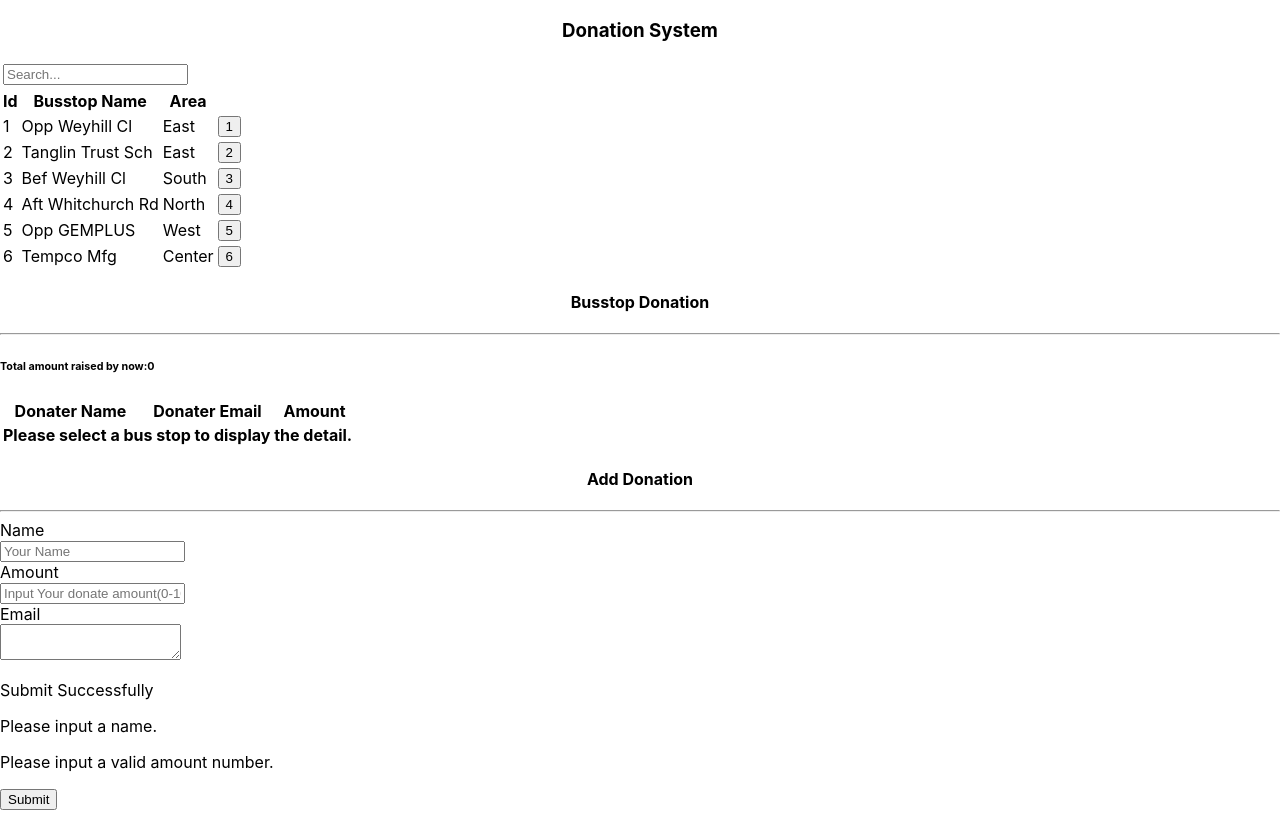
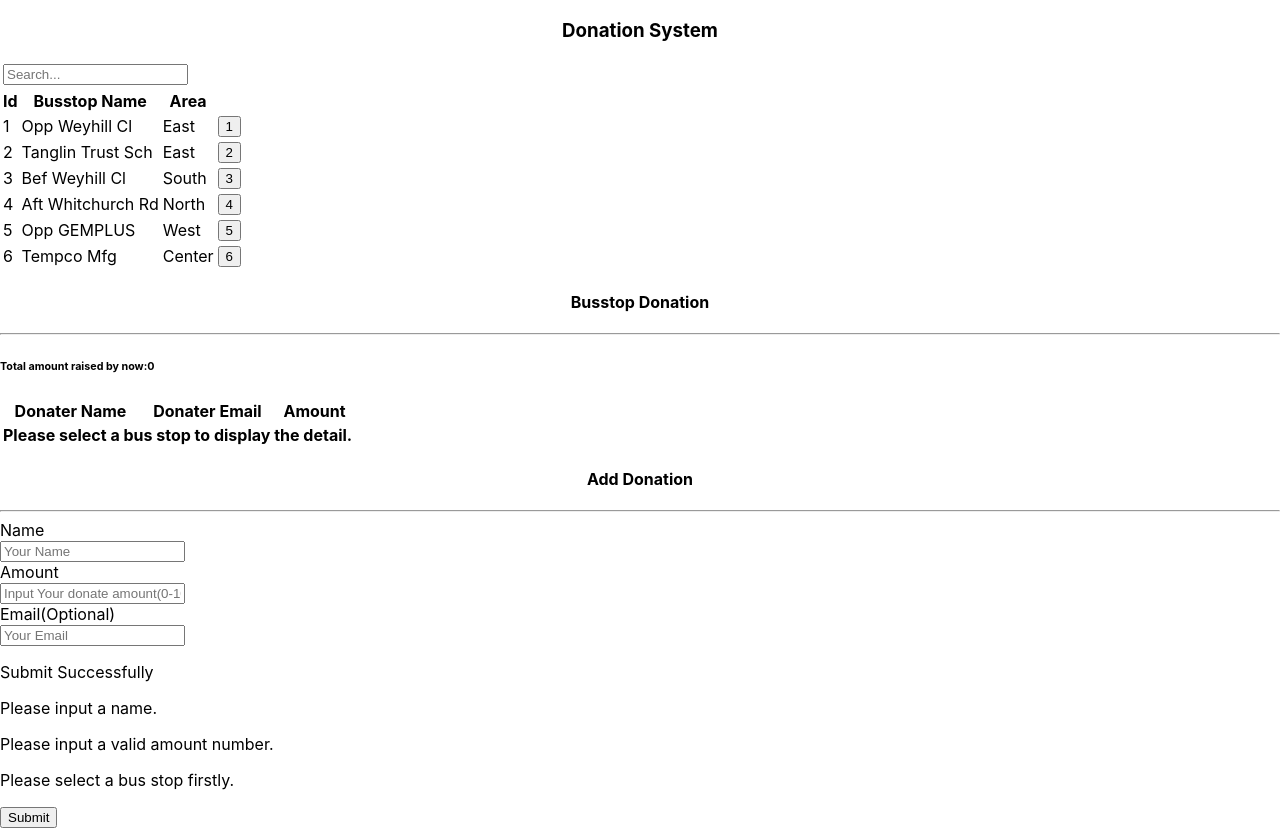
Before and after one commit to ShawnWon/MyDonateApp, a React (Create React App) app: page / in a window 1280 px wide. Built offline with nearby package versions, Linux system fonts and the light colour scheme.

Commit message:
Add donate works

```diff
--- a/src/App.js
+++ b/src/App.js
@@ -13,14 +13,14 @@ export default class App extends React.Component {
     super();
     this.state = {
       busstop: new Busstop(),
-      displayBStopId: 0,
+      displayBStopId: "0",
       bsDonationList: new Donation(),
     };
   }
 
   addDonationItem(item) {
     this.setState({
-      donatelist: this.state.donatelist.addDonationItem(item),
+      bsDonationList: this.state.bsDonationList.addDonationItem(item),
     });
   }
 
@@ -50,7 +50,10 @@ export default class App extends React.Component {
           items={this.state.bsDonationList.donations}
           currentBSid={this.state.displayBStopId}
         />
-        <DonateForm currentBSid={this.state.displayBStopId} />
+        <DonateForm
+          currentBSid={this.state.displayBStopId}
+          addDonations={this.addDonationItem.bind(this)}
+        />
       </div>
     );
   }
--- a/src/DonateForm.js
+++ b/src/DonateForm.js
@@ -1,19 +1,28 @@
 import React from "react";
+import ReactDOM from "react-dom";
 export default class DonateForm extends React.Component {
   handlerAddClick(evt) {
     evt.preventDefault();
     let item = {};
-    let addForm = React.findDOMNode(this.refs.addForm);
+    let addForm = ReactDOM.findDOMNode(this.refs.addForm);
+    item.busstopid = this.props.currentBSid;
+    item.donatername = addForm.querySelector("#donateAddName").value.trim();
+    item.donateamount = addForm.querySelector("#donateAddAmount").value.trim();
+    item.donateremail = addForm.querySelector("#donateAddEmail").value.trim();
 
-    item.name = addForm.querySelector("#donateAddName").value.trim();
-    item.amount = addForm.querySelector("#donateAddAmount").value.trim();
-    item.email = addForm.querySelector("#donateAddEmail").value.trim();
-
+    if (item.busstopid == "0") {
+      let tips = ReactDOM.findDOMNode(this.refs.tipsNoBS);
+      tips.style.display = "block";
+      setTimeout(function () {
+        tips.style.display = "none";
+      }, 1000);
+      return;
+    }
     /*
      *表单验证
      */
-    if (item.name == "" || item.age == "") {
-      let tips = React.findDOMNode(this.refs.tipsUnDone);
+    if (item.donatername == "" || item.age == "") {
+      let tips = ReactDOM.findDOMNode(this.refs.tipsUnDone);
       tips.style.display = "block";
       setTimeout(function () {
         tips.style.display = "none";
@@ -22,8 +31,8 @@ export default class DonateForm extends React.Component {
     }
     //非负整数
     let numReg = /^\d+$/;
-    if (!numReg.test(item.amount) || parseInt(item.age) > 1000) {
-      let tips = React.findDOMNode(this.refs.tipsUnAge);
+    if (!numReg.test(item.donateamount) || parseInt(item.age) > 1000) {
+      let tips = ReactDOM.findDOMNode(this.refs.tipsUnAge);
       tips.style.display = "block";
       setTimeout(function () {
         tips.style.display = "none";
@@ -31,11 +40,11 @@ export default class DonateForm extends React.Component {
       return;
     }
 
-    this.props.addDonateItem(item);
+    this.props.addDonations(item);
     addForm.reset();
 
     //此处应在返回添加成功信息后确认
-    let tips = React.findDOMNode(this.refs.tips);
+    let tips = ReactDOM.findDOMNode(this.refs.tips);
     tips.style.display = "block";
     setTimeout(function () {
       tips.style.display = "none";
@@ -65,7 +74,7 @@ export default class DonateForm extends React.Component {
             </label>
             <input
               ref="addAmount"
-              id="donateAddAmout"
+              id="donateAddAmount"
               type="text"
               placeholder="Input Your donate amount(0-1000)"
             />
@@ -73,9 +82,14 @@ export default class DonateForm extends React.Component {
 
           <div>
             <label for="donateAddEmail" style={{ display: "block" }}>
-              Email
+              Email(Optional)
             </label>
-            <textarea ref="addEmail" id="donateAddEmail" type="text"></textarea>
+            <input
+              ref="addEmail"
+              id="donateAddEmail"
+              type="text"
+              placeholder="Your Email"
+            />
           </div>
           <p ref="tips" className="tips">
             Submit Successfully
@@ -86,8 +100,11 @@ export default class DonateForm extends React.Component {
           <p ref="tipsUnAge" className="tips">
             Please input a valid amount number.
           </p>
+          <p ref="tipsNoBS" className="tips">
+            Please select a bus stop firstly.
+          </p>
           <div>
-            <button>Submit</button>
+            <button onClick={this.handlerAddClick.bind(this)}>Submit</button>
           </div>
         </form>
       </div>
--- a/src/Donation.js
+++ b/src/Donation.js
@@ -27,7 +27,9 @@ export default class Donation {
   addDonationItem(item) {
     let newItem = new donationItem(item);
     this.allDonations.push(newItem);
-    this.donations = this.allDonations;
+    this.donations = this.allDonations.filter((it) => {
+      return it.info.busstopid == item.busstopid;
+    });
     return this;
   }
 
```
